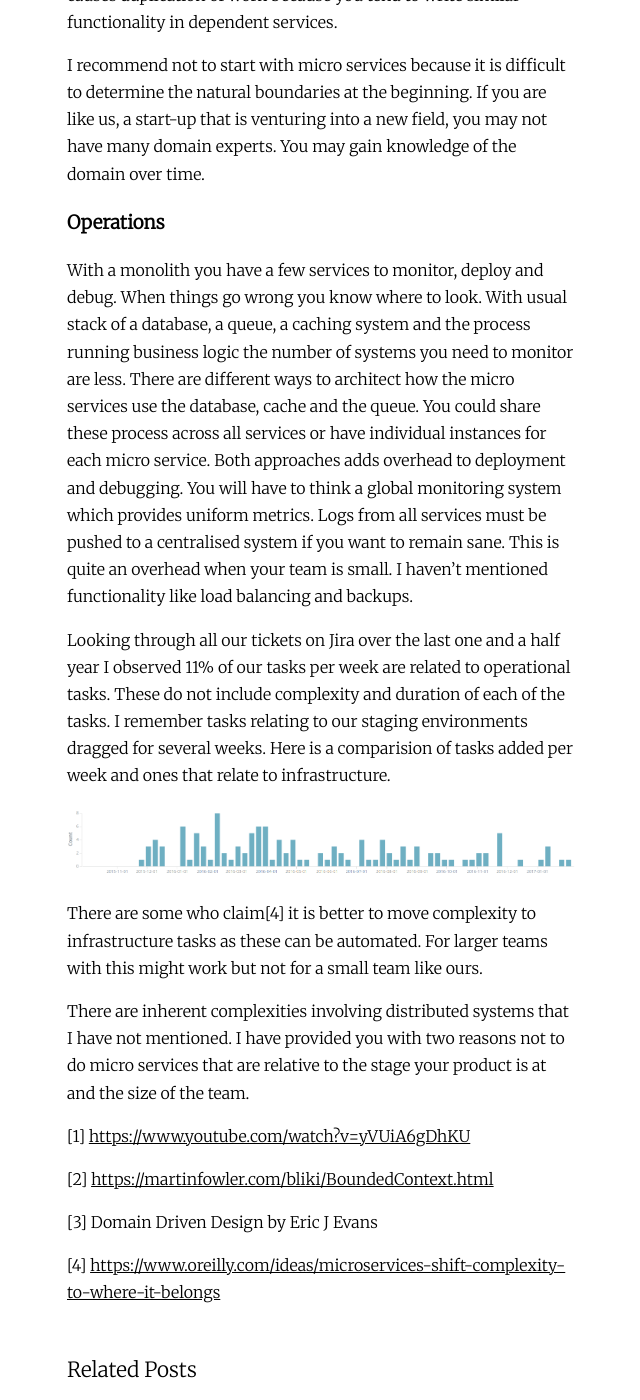
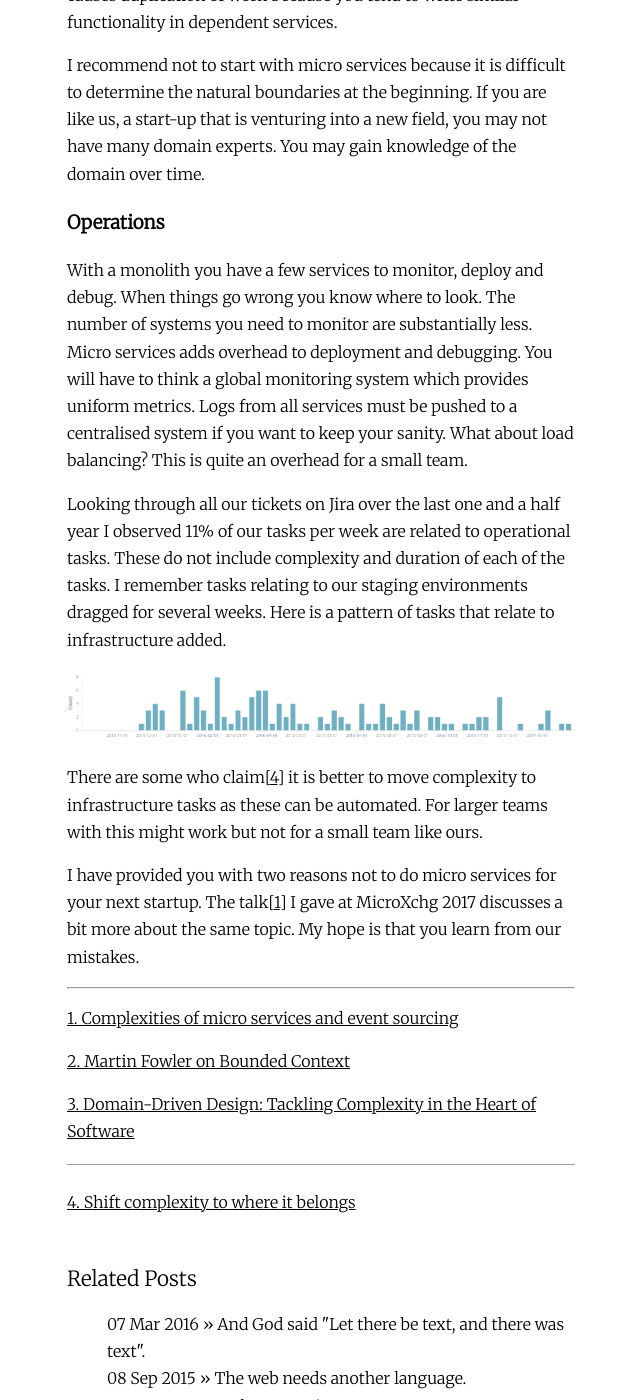
Before and after one commit to satran/satran.github.io, a Jekyll site: the page built from _posts/2017-02-26-Ditch-micro-services-for-your-next-startup.md, in a window 1280 px wide and 1400 px high, scrolled down 1550 px. Shown: the whole window, without its empty margins (319-959 px from the left). Built offline with Jekyll 4.4.1, drawn with Linux system fonts in a browser that asks for light colours; some of the changed text lies outside the part shown; grey boxes are pictures that could not be loaded.

Commit message:
Final touches

```diff
--- a/_posts/2017-02-26-Ditch-micro-services-for-your-next-startup.md
+++ b/_posts/2017-02-26-Ditch-micro-services-for-your-next-startup.md
@@ -1,10 +1,10 @@
 ---
 layout: post
 title: Ditch Micro Services for your next Startup
-summary: Look at the interest grow about micro services. There is a conference dedicated to it, MicroXchg, and I spoke at it[1]. If you are thinking of building micro services I urge you to reason out the complexities involved. If you are starting fresh or are a small team micro services is not the right choice. My retrospect justifies why.
+summary:
 ---
 
-Look at the interest grow about micro services. There is a conference dedicated to it, MicroXchg, and I spoke at it[1]. If you are thinking of building micro services I urge you to reason out the complexities involved. If you are starting fresh or are a small team micro services is not the right choice. My retrospect justifies why.
+Look at the interest grow about micro services. There is a conference dedicated to it, MicroXchg, and I spoke at it[[1](#2)]. If you are thinking of building micro services I urge you to reason out the complexities involved. If you are starting fresh or are a small team micro services is not the right choice.
 
 ![Screenshot Micro Services Trend](/images/others/microservices-trend.png "Google trends on Micro Services.")
 
@@ -13,7 +13,7 @@ In 2015 I joined OptioPay to build a system that transfers money. We had a clean
 
 ### Service Decomposition
 
-One of our early challenges was service decomposition. Martin Fowler describes in his article[2] to use bounded context. He summarises what Eric Evans says in his book, the Domain Driven Design[3]. This is the right approach to decompose services. The challenge though is when you are starting a product the domain is not very clear. You learn the natural boundaries by time either through planned experiments or acquired experience.
+One of our early challenges was service decomposition. Martin Fowler describes in his article[[2](#2)] to use bounded context. He summarises what Eric Evans says in his book, the Domain Driven Design[[3](#3)]. This is the right approach to decompose services. The challenge though is when you are starting a product the domain is not very clear. You learn the natural boundaries by time either through planned experiments or acquired experience.
 
 We got it wrong by choosing to decompose services based on entities. If I were creating a system for a blog engine with entities Article, Comment, Tag and User for each I would have a service. This let us to 73 services of which 41 are API servers. Remember we were a team of six. Decomposing services incorrectly led us to have dependencies between each other. The below image shows dependencies between services that run on production.
 
@@ -26,22 +26,23 @@ I recommend not to start with micro services because it is difficult to determin
 
 ### Operations
 
-With a monolith you have a few services to monitor, deploy and debug. When things go wrong you know where to look. With usual stack of a database, a queue, a caching system and the process running business logic the number of systems you need to monitor are less. There are different ways to architect how the micro services use the database, cache and the queue. You could share these process across all services or have individual instances for each micro service. Both approaches adds overhead to deployment and debugging. You will have to think a global monitoring system which provides uniform metrics. Logs from all services must be pushed to a centralised system if you want to remain sane. This is quite an overhead when your team is small. I haven't mentioned functionality like load balancing and backups.
+With a monolith you have a few services to monitor, deploy and debug. When things go wrong you know where to look. The number of systems you need to monitor are substantially less. Micro services adds overhead to deployment and debugging. You will have to think a global monitoring system which provides uniform metrics. Logs from all services must be pushed to a centralised system if you want to keep your sanity. What about load balancing? This is quite an overhead for a small team.
 
-Looking through all our tickets on Jira over the last one and a half year I observed 11% of our tasks per week are related to operational tasks. These do not include complexity and duration of each of the tasks. I remember tasks relating to our staging environments dragged for several weeks. Here is a comparision of tasks added per week and ones that relate to infrastructure.
+Looking through all our tickets on Jira over the last one and a half year I observed 11% of our tasks per week are related to operational tasks. These do not include complexity and duration of each of the tasks. I remember tasks relating to our staging environments dragged for several weeks. Here is a pattern of tasks that relate to infrastructure added.
 
 ![Number of operational tasks](/images/others/operations.png "Tasks related to operations")
 
 
-There are some who claim[4] it is better to move complexity to infrastructure tasks as these can be automated. For larger teams with this might work but not for a small team like ours.
+There are some who claim[[4](#4)] it is better to move complexity to infrastructure tasks as these can be automated. For larger teams with this might work but not for a small team like ours.
 
-There are inherent complexities involving distributed systems that I have not mentioned. I have provided you with two reasons not to do micro services that are relative to the stage your product is at and the size of the team.
+I have provided you with two reasons not to do micro services for your next startup. The talk[[1](#1)] I gave at MicroXchg 2017 discusses a bit more about the same topic. My hope is that you learn from our mistakes.
 
+---
 
-[1] [https://www.youtube.com/watch?v=yVUiA6gDhKU](https://www.youtube.com/watch?v=yVUiA6gDhKU)
+<p><a name="1" href="https://www.youtube.com/watch?v=yVUiA6gDhKU">1.
+Complexities of micro services and event sourcing</a></p>
+<p><a name="2" href="https://martinfowler.com/bliki/BoundedContext.html">2. Martin Fowler on Bounded Context</a></p>
 
-[2] [https://martinfowler.com/bliki/BoundedContext.html](https://martinfowler.com/bliki/BoundedContext.html)
+<p name="3"><a rel="nofollow" href="https://www.amazon.de/gp/product/0321125215/ref=as_li_tl?ie=UTF8&camp=1638&creative=6742&creativeASIN=0321125215&linkCode=as2&tag=satranin-21">3. Domain-Driven Design: Tackling Complexity in the Heart of Software</a><img src="http://ir-de.amazon-adsystem.com/e/ir?t=satranin-21&l=as2&o=3&a=0321125215" width="1" height="1" border="0" alt="" style="border:none !important; margin:0px !important;" /><p>
 
-[3] Domain Driven Design by Eric J Evans
-
-[4] [https://www.oreilly.com/ideas/microservices-shift-complexity-to-where-it-belongs](https://www.oreilly.com/ideas/microservices-shift-complexity-to-where-it-belongs)
+<p><a name="4" href="https://www.oreilly.com/ideas/microservices-shift-complexity-to-where-it-belongs">4. Shift complexity to where it belongs</a></p>
```
